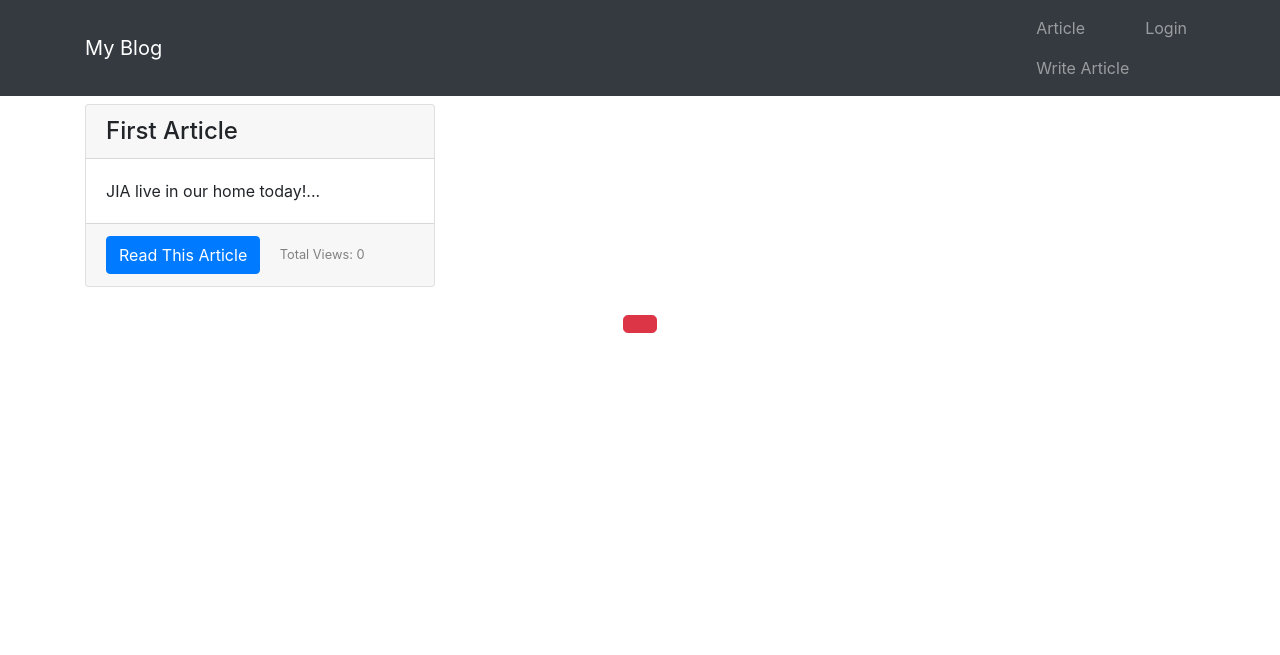
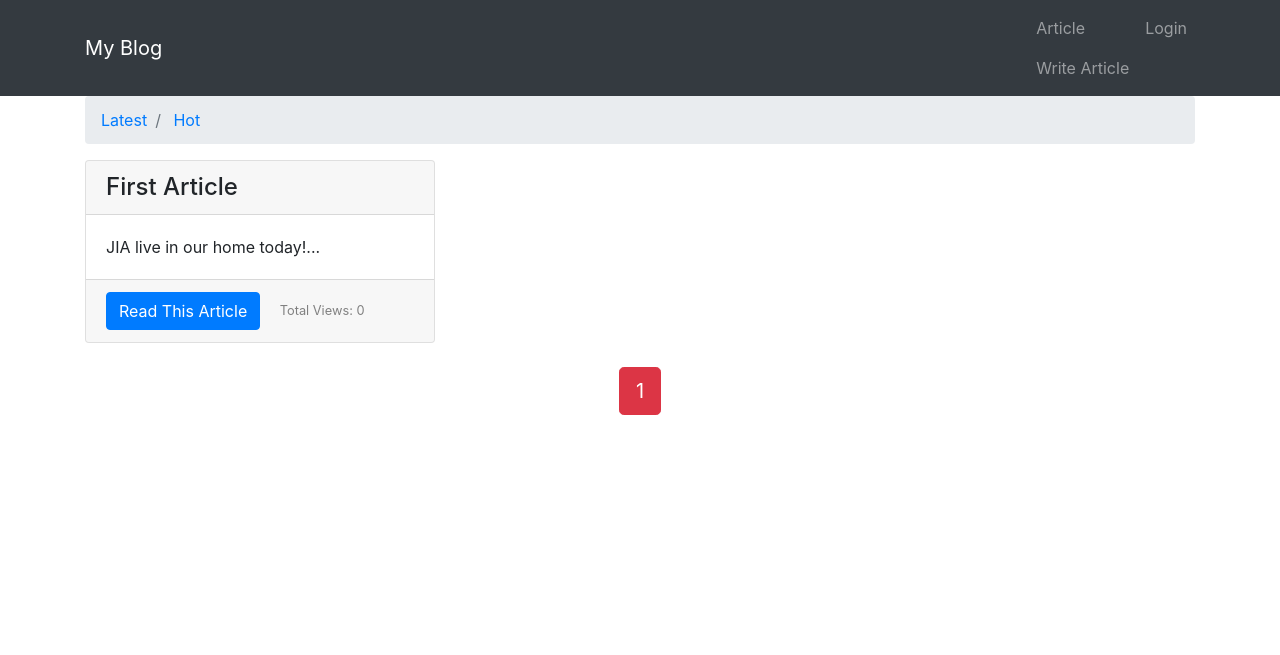
Before and after one commit to FOaker/CYBR8470-SemesterProject, a Django app: page /article/article-list/ in a window 1280 px wide. Shown: the top 655 px of the page. Run offline with Django 3.2, Linux system fonts and the light colour scheme; data comes from the database, SQL or seed files in the repository; some libraries are stand-ins or nearby versions.

Commit message:
update latest and hot article

```diff
--- a/blog/article/views.py
+++ b/blog/article/views.py
@@ -1,5 +1,6 @@
 # import markdown
 from django.contrib.auth.decorators import login_required
+from django.core.paginator import Paginator
 from django.shortcuts import render, redirect
 from django.http import HttpResponse
 from article.models import ArticlePost
@@ -8,9 +9,21 @@ from django.contrib.auth.models import User
 
 
 def article_list(request):
-    articles = ArticlePost.objects.all()
-    context = {'articles': articles}
-    return render(request, 'article/list.html', context)
+
+        if request.GET.get('order') == 'total_views':
+            article_list = ArticlePost.objects.all().order_by('-total_views')
+            order = 'total_views'
+        else:
+            article_list = ArticlePost.objects.all()
+            order = 'normal'
+
+        paginator = Paginator(article_list, 3)
+        page = request.GET.get('page')
+        articles = paginator.get_page(page)
+
+        context = {'articles': articles, 'order': order}
+
+        return render(request, 'article/list.html', context)
 
 
 def article_detail(request, id):
--- a/blog/templates/article/list.html
+++ b/blog/templates/article/list.html
@@ -8,8 +8,21 @@
 {% block content %}
 
     <div class="container">
+        <nav aria-label="breadcrumb">
+            <ol class="breadcrumb">
+                <li class="breadcrumb-item">
+                    <a href="{% url 'article:article_list' %}">
+                        Latest
+                    </a>
+                </li>
+                <li class="breadcrumb-item">
+                    <a href="{% url 'article:article_list' %}?order=total_views">
+                        Hot
+                    </a>
+                </li>
+            </ol>
+        </nav>
         <div class="row mt-2">
-
             {% for article in articles %}
                 <div class="col-4 mb-4">
                     <div class="card h-100">
@@ -38,15 +51,10 @@
         <div class="m-auto">
         <span class="step-links">
             {% if articles.has_previous %}
-                <a href="?page=1" class="btn btn-success">
-                    &laquo; 1
-                </a>
+                <a href="?page=1&order={{ order }}" class="btn btn-success">&laquo; 1</a>
                 <span>...</span>
-                <a href="?page={{ articles.previous_page_number }}"
-                   class="btn btn-secondary"
-                >
-                    {{ articles.previous_page_number }}
-                </a>
+                <a href="?page={{ articles.previous_page_number }}&order={{ order }}"
+                   class="btn btn-secondary">...</a>
             {% endif %}
 
             <span class="current btn btn-danger btn-lg">
@@ -54,17 +62,11 @@
             </span>
 
             {% if articles.has_next %}
-                <a href="?page={{ articles.next_page_number }}"
-                   class="btn btn-secondary"
-                >
-                    {{ articles.next_page_number }}
-                </a>
+                <a href="?page={{ articles.next_page_number }}&order={{ order }}"
+                   class="btn btn-secondary">{{ articles.next_page_number }}</a>
                 <span>...</span>
-                <a href="?page={{ articles.paginator.num_pages }}"
-                   class="btn btn-success"
-                >
-                    {{ articles.paginator.num_pages }} &raquo;
-                </a>
+                <a href="?page={{ articles.paginator.num_pages }}&order={{ order }}"
+                   class="btn btn-success">{{ articles.paginator.num_pages }} &raquo;</a>
             {% endif %}
         </span>
         </div>
```
